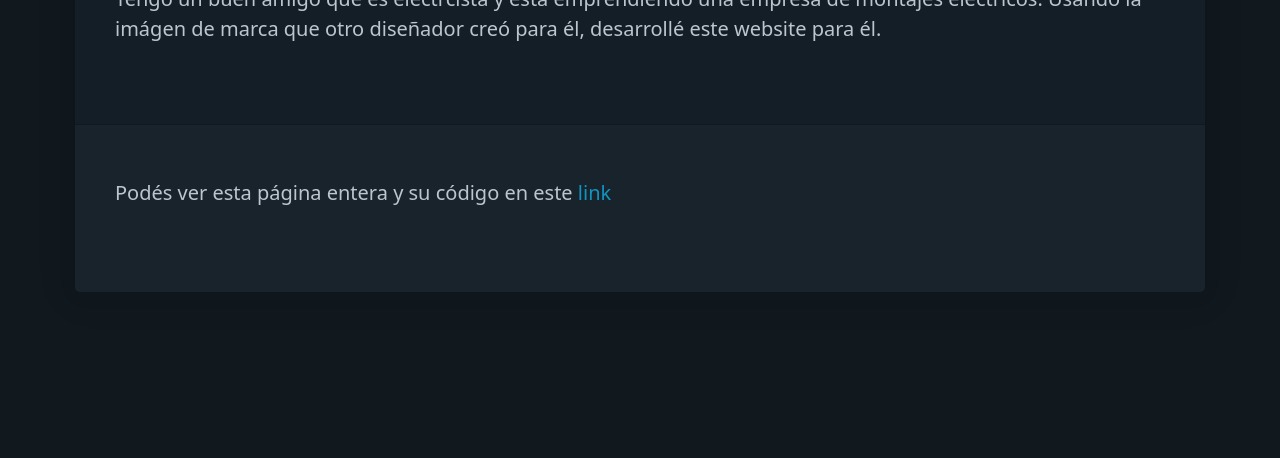
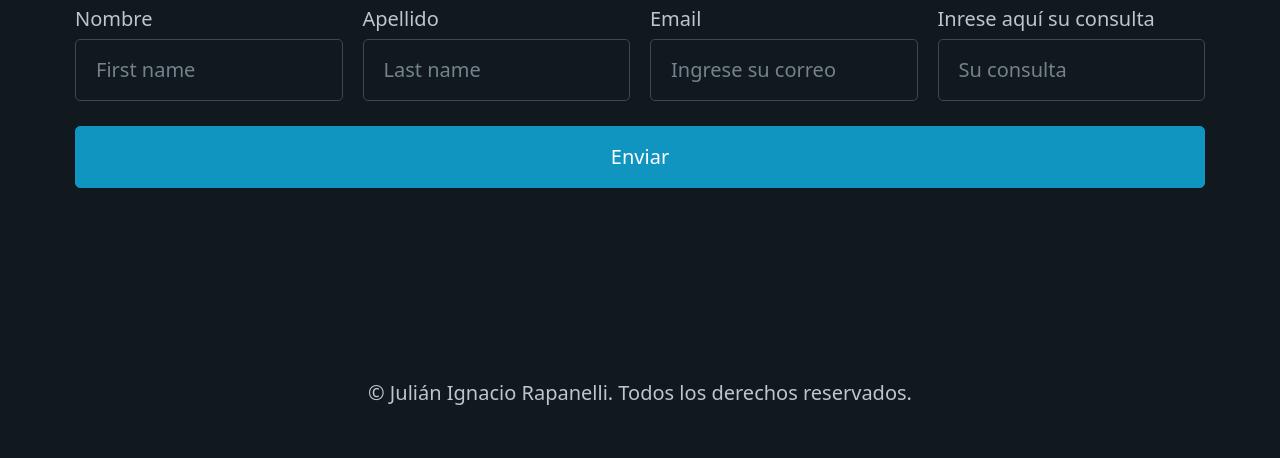
Before and after one commit to Julianrapanelli/Portfolio, a plain HTML site: page index.html in a window 1280 px wide. Shown: the part 2185-2643 px from the top of the page. Drawn offline with nearby package versions, Linux system fonts and the light colour scheme; files that its build step writes are made by us from their sources.

Commit message:
arreglos pertinentes realizados, queda un montón todavía

```diff
--- a/custom.css
+++ b/custom.css
@@ -1,8 +1,22 @@
-.seccion{
-    min-height: 100vh;
+html{
+    scroll-behavior: smooth;
 }
+
 .navbar{
     position: sticky;
     top: 0;
     z-index: 100;
 }
+
+.full-height{
+    min-height: 100vh;
+}
+#projects>h3{
+    padding-top: 70px;
+}
+footer{
+    max-height: 5vh;
+    font-size: .8rem;
+    text-align: center;
+    padding: 0;
+}
--- a/index.html
+++ b/index.html
@@ -7,7 +7,7 @@
     <link rel="stylesheet" href="normalize.css">
     <link rel="stylesheet" href="custom.css">
     <link rel="stylesheet" href="/fcc-portfolio/pico-master/css/pico.min.css">
-    <title>FCC: Portfolio</title>
+    <title>Julián I. Rapanelli</title>
 </head>
 <body>
         <nav id="navbar" class="container navbar">
@@ -19,7 +19,7 @@
                 <li><a id ="profile-link" href="#">Contacto</a></li>
             </ul>
         </nav>
-        <header class="container seccion">
+        <header class="container full-height">
 <!--             <label for="switch">
                 <input type="checkbox" role="switch" id="terms" name="terms" class="contrast switcher theme-switcher"></input>
                 Claro/oscuro
@@ -32,20 +32,20 @@
                     <i class="fab fa-github"></i>
                     Mis repositorios
                 </a>
-                <a href="#welcome-section"  role="button" id="profile-link">
+                <a href="#projects"  role="button" id="profile-link" >
                     <i class="fas fa-code"></i>
                     Mis proyectos
                 </a>
             </header>
             <main>
-                <section id="welcome-section" class="container seccion">
+                <section id="projects" class="container">
                     <h3>
                         Dentro de lo poco que hice, voy a hacer lo mejor posible por <strong>mostrar</strong>
                         en vez de <strong>contar</strong>.
                     </h3>
                     <article id="project-tile">
                             <h4>Mi página sobre Markdown</h4>
-                            <img src="palette.png" alt="a kind of logo for the website" height="250" width="250">
+                            <img src="/fcc-portfolio/images/palette.png" alt="a kind of logo for the website" height="250" width="250">
                             <p>Esta es una pequeña página que hice para un reto de <a href="https://freecodecamp.org" target="_blank"> Free Codecamp</a>
                             completamente en HTML5 y CSS3.
                             </p>
@@ -56,7 +56,7 @@
 
                     <article id="project-tile">
                         <h4>Una página para un electrcista</h4>
-                        <img src="in.png" alt="a kind of logo for the website" height="250" width="250">
+                        <img src="/fcc-portfolio/images/in.png" alt="a kind of logo for the website" height="250" width="250">
                         <p>Tengo un buen amigo que es electrcista y está emprendiendo una empresa de montajes eléctricos.
                             Usando la imágen de marca que otro diseñador creó para él, desarrollé este website para él.
                         </p>
@@ -65,7 +65,39 @@
                     </footer>
                 </article>
                 </section>
+
+                <form class="container">
+                    <!-- Grid -->
+                    <div class="grid">
+                        <!-- Markup example 1: input is inside label -->
+                        <label for="nombre">
+                            Nombre
+                            <input type="text" id="nombre" name="nombre" placeholder="First name" required>
+                        </label>
+
+                        <label for="apellido">
+                            Apellido
+                            <input type="text" id="apellido" name="apellido" placeholder="Last name" required>
+                        </label>
+
+                        <label for="mail">
+                            Email
+                            <input type="email" id="email" name="apellido" placeholder="Ingrese su correo" required>
+                        </label>
+
+                        <label for="consulta">
+                            Inrese aquí su consulta
+                            <input type="text" id="consulta" name="consulta" placeholder="Su consulta" required>
+                        </label>
+                    </div>
+
+                    <button type="submit">Enviar</button>
+                </form>
+
             </main>
+            <footer>
+                <p>&copy; Julián Ignacio Rapanelli. Todos los derechos reservados.</p>
+            </footer>
 </body>
 <script src="https://kit.fontawesome.com/cefa4309be.js" crossorigin="anonymous"></script>
 </html>
```
Also changed, not shown: images/in.png (renamed from in.png), images/palette.png (renamed from palette.png).
